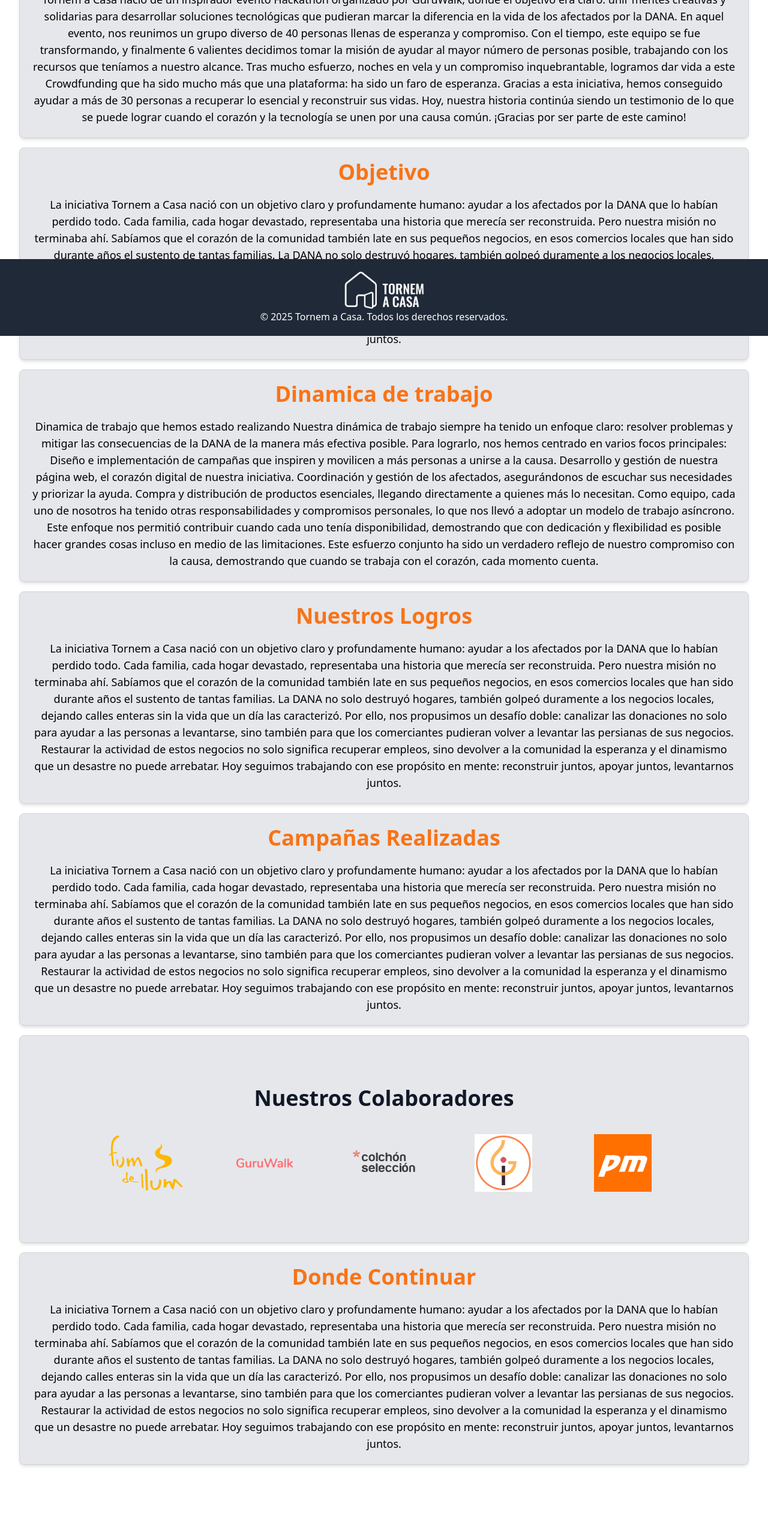
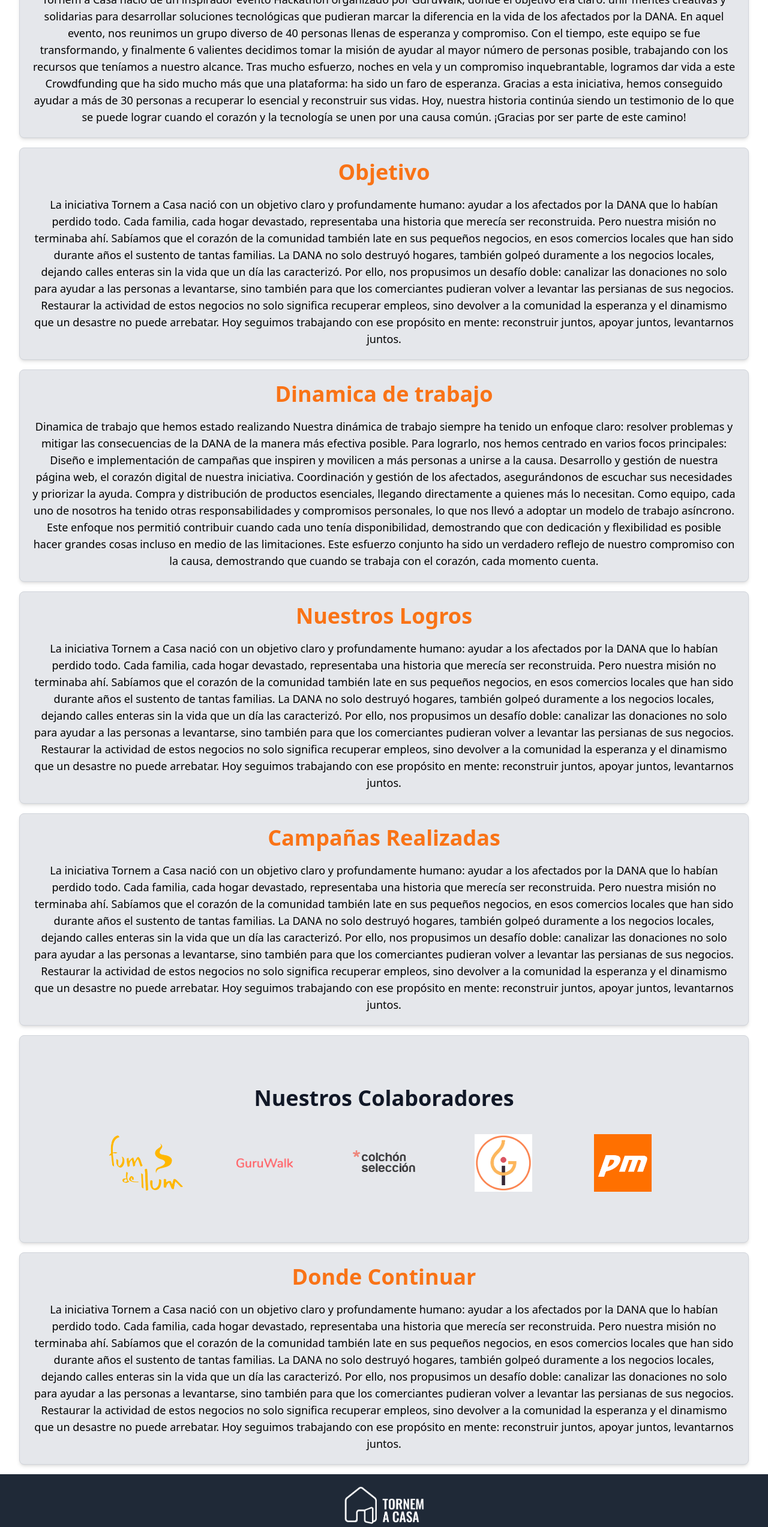
Before and after one commit to fbponz/TornemACasa, an Astro site: page / in a window 1280 px wide. Shown: the part 240-2786 px from the top of the page at 60% size. Before the commit the page ends 2698 px from the top, so only its background shows below. Built offline with nearby package versions, Linux system fonts and the light colour scheme; Astro itself is replaced by a stand-in of ours.

Commit message:
footer position problem solved

```diff
--- a/src/components/Footer.astro
+++ b/src/components/Footer.astro
@@ -1,4 +1,4 @@
-<footer class="fixed bottom-0 w-full bg-gray-800 text-white text-center py-4">
+<footer class="bottom-0 w-full bg-gray-800 text-white text-center py-4">
     <div class="flex h-24 items-center justify-between">
         <div class="flex flex-col items-center justify-center w-full">
             <img class="h-16" src="/logos/logo-white.png" alt="Tornem A Casa" />
@@ -6,7 +6,3 @@
         </div>
     </div>
 </footer>
-
-<script>
-    document.body.classList.add('mb-32'); /* Adjust this value as needed */
-  </script>
--- a/src/layouts/Layout.astro
+++ b/src/layouts/Layout.astro
@@ -23,12 +23,13 @@ import Footer from '../components/Footer.astro'
 	<body>
 		<slot />
 	</body>
-	<footer class="fixed bottom-0 w-full bg-gray-800 text-white text-center py-4">
+	<Footer />
+	<!-- <footer class="fixed bottom-0 w-full bg-gray-800 text-white text-center py-4">
 		<div class="flex h-24 items-center justify-between">
 			<div class="flex flex-col items-center justify-center w-full">
 				<img class="h-16" src="/logos/logo-white.png" alt="Tornem A Casa" />
 				<p>© 2025 Tornem a Casa. Todos los derechos reservados.</p>
 			</div>
 		</div>
-	</footer>
+	</footer> -->
 </html>
```
